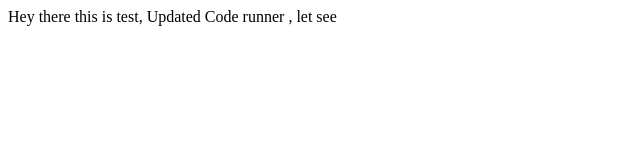
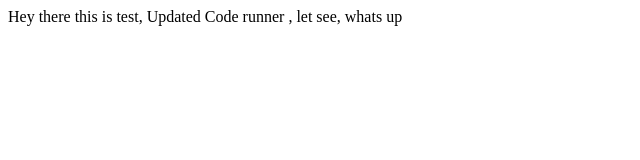
Before and after one commit to rajgopaljakhmola/testCI, an Angular app: page / in a window 1280 px wide. Shown: the top 160 px of the page, without its empty margins (0-640 px from the left). Built offline with nearby package versions, Linux system fonts and the light colour scheme.

Commit message:
Changes: whats up text added

```diff
--- a/src/app/app.component.html
+++ b/src/app/app.component.html
@@ -1,4 +1,4 @@
 <div>
-  Hey there this is test, Updated Code runner , let see
+  Hey there this is test, Updated Code runner , let see, whats up
 
 </div>
```
